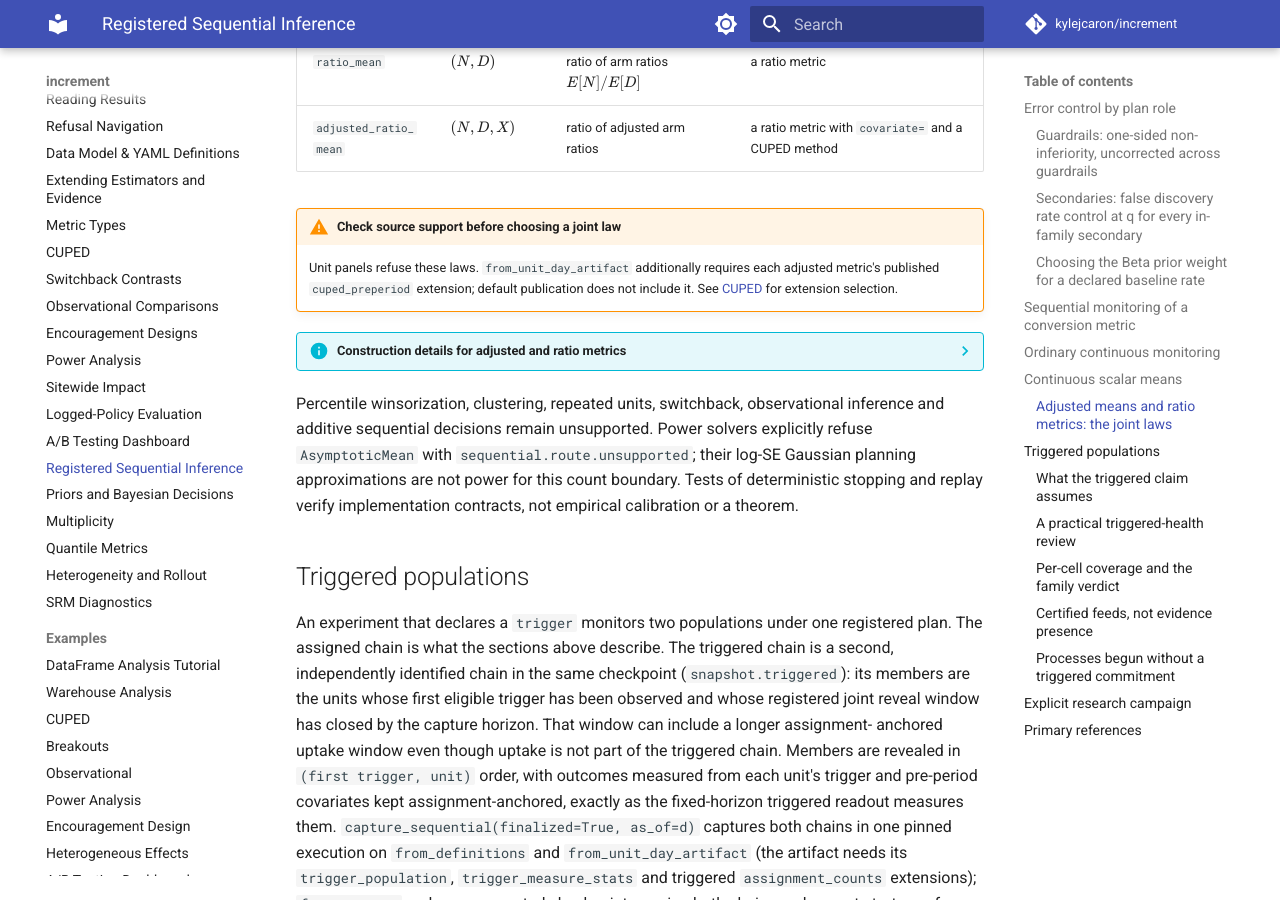
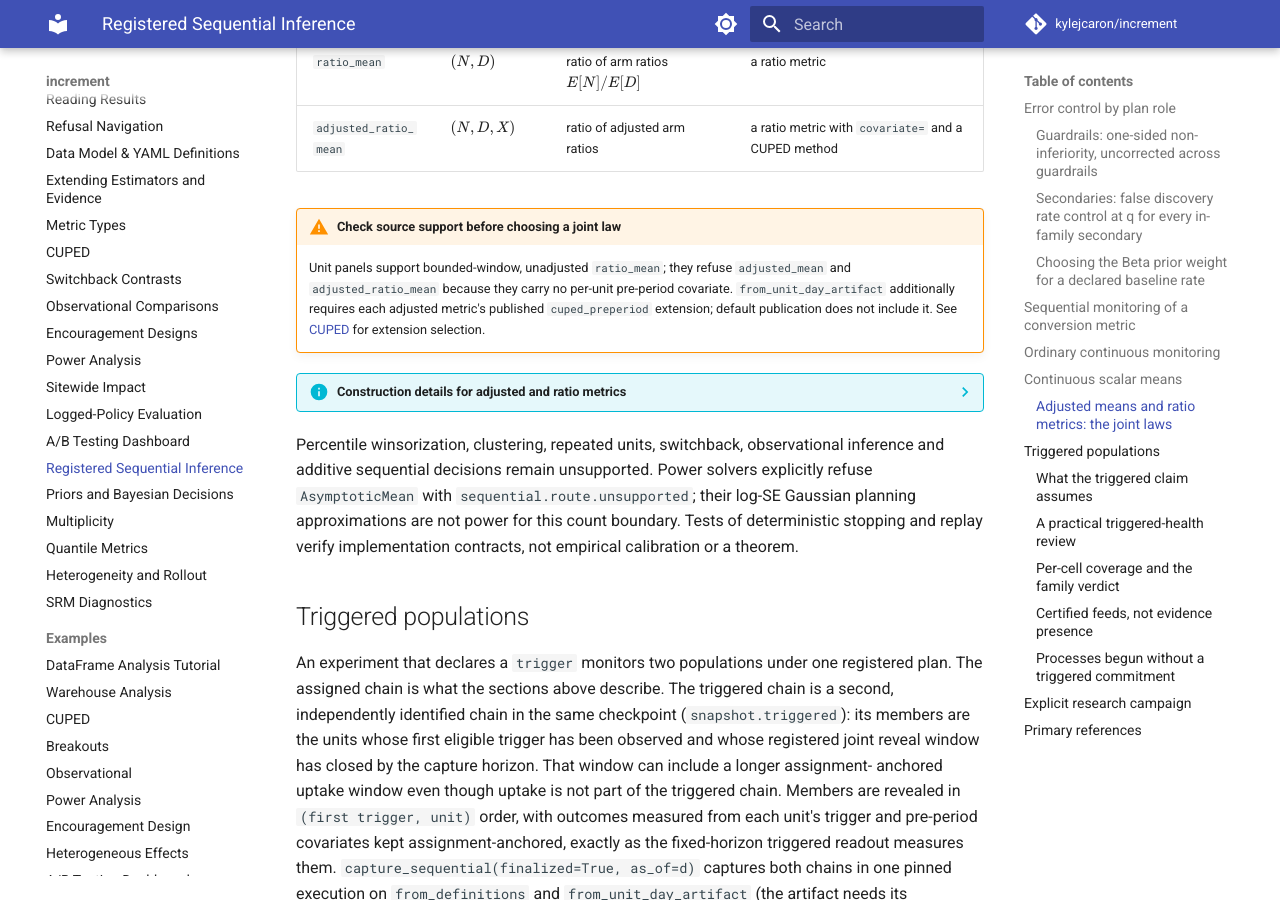
Before and after one commit to kylejcaron/increment, an MkDocs documentation site: the page built from docs/guides/sequential-inference.md, in a window 1280 px wide and 900 px high, scrolled down 12614 px. Built offline with MkDocs 1.6.1 and Material for MkDocs 9.7.7, drawn with Linux system fonts in a browser that asks for light colours; comment, search, counter and statistics services are not loaded.

Commit message:
Address documentation review notes

```diff
--- a/docs/guides/sequential-inference.md
+++ b/docs/guides/sequential-inference.md
@@ -736,9 +736,11 @@ arm retains with its full centered scatter:
 | `adjusted_ratio_mean` | $(N, D, X)$ | ratio of adjusted arm ratios | a ratio metric with `covariate=` and a CUPED method |
 
 !!! warning "Check source support before choosing a joint law"
-    Unit panels refuse these laws. `from_unit_day_artifact` additionally
-    requires each adjusted metric's published `cuped_preperiod` extension;
-    default publication does not include it. See [CUPED](cuped.md#the-standard-coefficient-on-the-asymptotic-route)
+    Unit panels support bounded-window, unadjusted `ratio_mean`; they refuse
+    `adjusted_mean` and `adjusted_ratio_mean` because they carry no per-unit
+    pre-period covariate. `from_unit_day_artifact` additionally requires each
+    adjusted metric's published `cuped_preperiod` extension; default publication
+    does not include it. See [CUPED](cuped.md#the-standard-coefficient-on-the-asymptotic-route)
     for extension selection.
 
 
```
Also changed, not shown: other parts of docs/guides/sequential-inference.md (+1 -1 lines).
